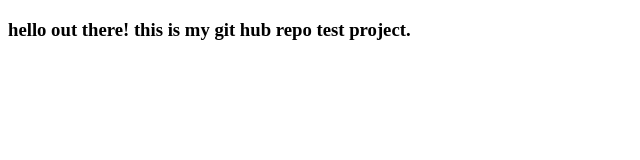
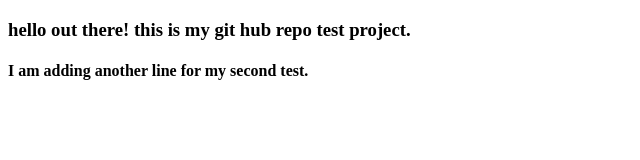
Before and after one commit to CherylHoskins/test1, a plain HTML site: page myGitTest/myGitTest/Index.html in a window 1280 px wide. Shown: the whole page, without its empty margins (0-640 px from the left). Drawn offline with Linux system fonts and the light colour scheme.

Commit message:
clh second commit

```diff
--- a/myGitTest/myGitTest/Index.html
+++ b/myGitTest/myGitTest/Index.html
@@ -5,5 +5,7 @@
 </head>
 <body>
     <h3>hello out there! this is my git hub repo test project.</h3>
+
+    <h4>I am adding another line for my second test.</h4>
 </body>
 </html>
```
